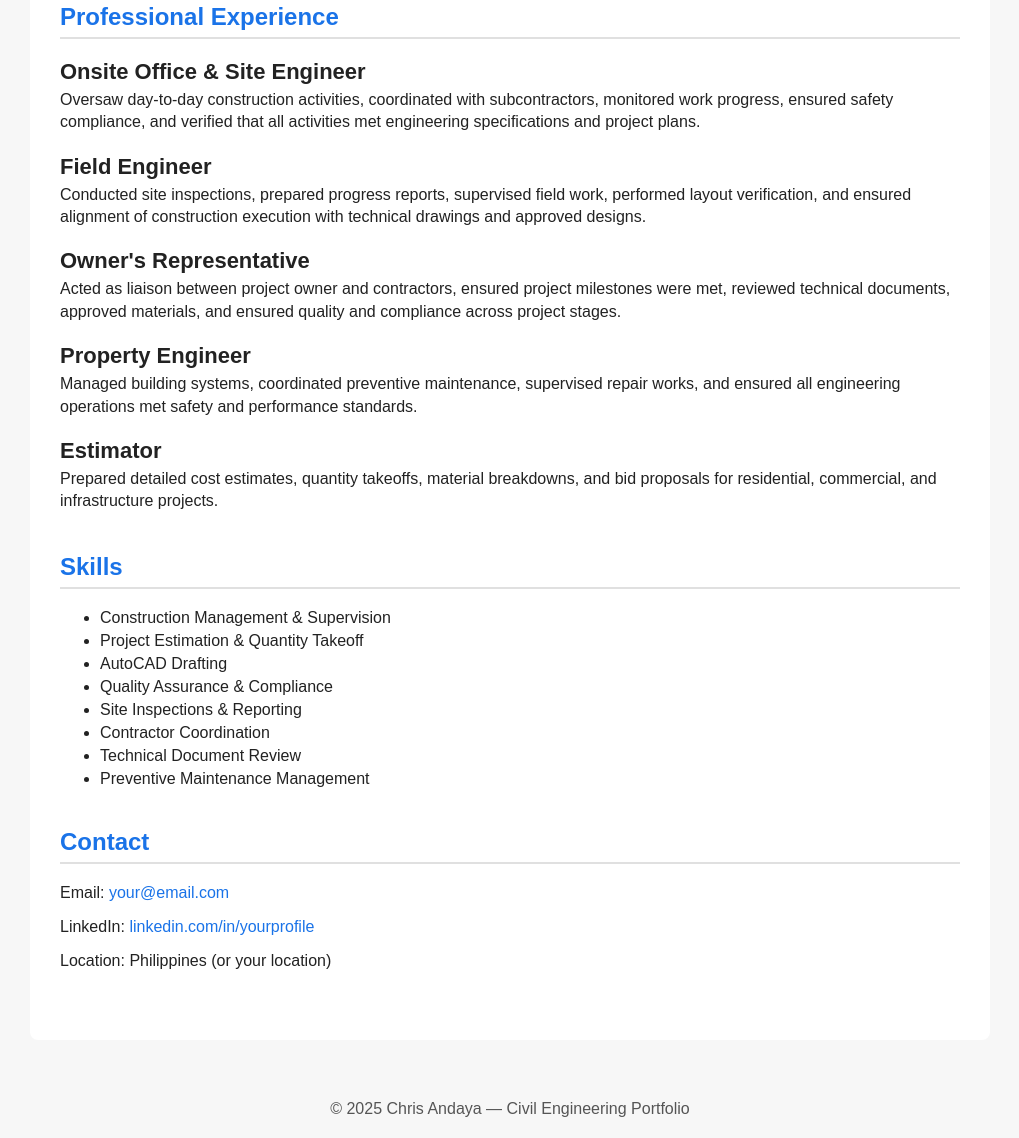
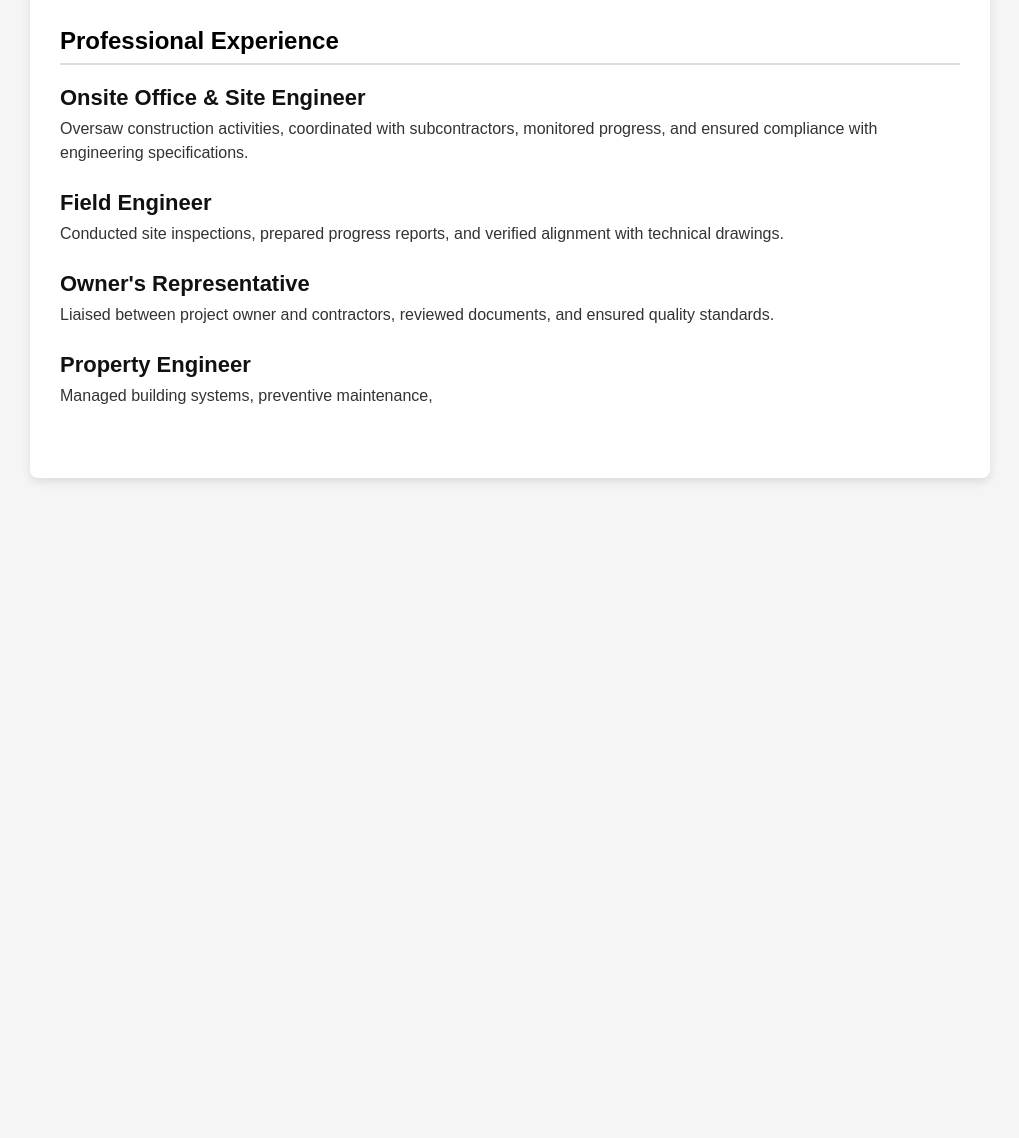
Before and after one commit to tprandaya/tprandaya.github.io, a plain HTML site: page index.html in a window 1280 px wide. Shown: the part 417-1555 px from the top of the page, without its empty margins (130-1149 px from the left). After the commit the page ends 935 px from the top, so only its background shows below. Drawn offline with Linux system fonts and the light colour scheme.

Commit message:
Update index.html

```diff
--- a/index.html
+++ b/index.html
@@ -5,69 +5,80 @@
     <meta name="viewport" content="width=device-width, initial-scale=1.0">
     <title>Chris Andaya | Civil Engineer Portfolio</title>
     <style>
+        /* Global Styles */
         body {
             font-family: Arial, sans-serif;
-            background: #f7f7f7;
             margin: 0;
             padding: 0;
+            background: #f5f5f5;
             color: #222;
         }
+        a { color: #333; text-decoration: none; }
+        a:hover { color: #555; }
+
+        /* Header */
         header {
-            background: #1a73e8;
-            color: white;
-            padding: 40px 20px;
+            background: #000;
+            color: #fff;
             text-align: center;
+            padding: 50px 20px;
         }
-        header h1 {
-            margin: 0;
-            font-size: 38px;
-        }
-        header p {
-            font-size: 18px;
-        }
+        header h1 { margin: 0; font-size: 40px; }
+        header p { font-size: 18px; color: #ccc; }
+
+        /* Container */
         .container {
             width: 90%;
             max-width: 900px;
             margin: 40px auto;
-            background: white;
+            background: #fff;
             padding: 30px;
             border-radius: 8px;
+            box-shadow: 0 4px 10px rgba(0,0,0,0.1);
         }
+
+        /* Section titles */
         h2 {
-            color: #1a73e8;
-            border-bottom: 2px solid #e0e0e0;
-            padding-bottom: 6px;
+            color: #000;
+            border-bottom: 2px solid #ddd;
+            padding-bottom: 8px;
+            margin-bottom: 20px;
         }
-        .section {
-            margin-bottom: 40px;
-        }
+        .section { margin-bottom: 40px; }
+
+        /* Experience */
         .experience-item {
-            margin-bottom: 20px;
+            margin-bottom: 25px;
         }
         .experience-item h3 {
             margin: 0;
             font-size: 22px;
+            color: #111;
         }
         .experience-item p {
-            margin: 4px 0 10px 0;
-            line-height: 1.4em;
+            margin: 6px 0 10px 0;
+            line-height: 1.5em;
+            color: #333;
         }
-        .skills-list li {
-            margin-bottom: 5px;
-        }
+
+        /* Skills */
+        .skills-list li { margin-bottom: 6px; color: #333; }
+
+        /* Contact */
+        .contact a { color: #000; }
+        .contact a:hover { color: #555; }
+
+        /* Footer */
         footer {
             text-align: center;
             padding: 20px;
             color: #555;
+            background: #eee;
             margin-top: 40px;
-        }
-        .contact a {
-            color: #1a73e8;
-            text-decoration: none;
+            font-size: 14px;
         }
     </style>
 </head>
-
 <body>
 
 <header>
@@ -80,12 +91,7 @@
     <!-- ABOUT -->
     <div class="section">
         <h2>About Me</h2>
-        <p>
-            I am a Civil Engineer with professional experience in construction management,
-            onsite supervision, property engineering, and project estimation.
-            I specialize in coordinating field operations, ensuring quality compliance,
-            managing contractors, and representing owners in technical and administrative project needs.
-        </p>
+        <p>I am a Civil Engineer with professional experience in construction management, onsite supervision, property engineering, and project estimation. I specialize in coordinating field operations, ensuring quality compliance, managing contractors, and representing owners in technical and administrative project needs.</p>
     </div>
 
     <!-- EXPERIENCE -->
@@ -94,75 +100,19 @@
 
         <div class="experience-item">
             <h3>Onsite Office & Site Engineer</h3>
-            <p>
-                Oversaw day-to-day construction activities, coordinated with subcontractors,
-                monitored work progress, ensured safety compliance, and verified that all activities
-                met engineering specifications and project plans.
-            </p>
+            <p>Oversaw construction activities, coordinated with subcontractors, monitored progress, and ensured compliance with engineering specifications.</p>
         </div>
 
         <div class="experience-item">
             <h3>Field Engineer</h3>
-            <p>
-                Conducted site inspections, prepared progress reports, supervised field work,
-                performed layout verification, and ensured alignment of construction execution
-                with technical drawings and approved designs.
-            </p>
+            <p>Conducted site inspections, prepared progress reports, and verified alignment with technical drawings.</p>
         </div>
 
         <div class="experience-item">
             <h3>Owner's Representative</h3>
-            <p>
-                Acted as liaison between project owner and contractors, ensured project milestones
-                were met, reviewed technical documents, approved materials, and ensured quality and
-                compliance across project stages.
-            </p>
+            <p>Liaised between project owner and contractors, reviewed documents, and ensured quality standards.</p>
         </div>
 
         <div class="experience-item">
             <h3>Property Engineer</h3>
-            <p>
-                Managed building systems, coordinated preventive maintenance, supervised repair works,
-                and ensured all engineering operations met safety and performance standards.
-            </p>
-        </div>
-
-        <div class="experience-item">
-            <h3>Estimator</h3>
-            <p>
-                Prepared detailed cost estimates, quantity takeoffs, material breakdowns,
-                and bid proposals for residential, commercial, and infrastructure projects.
-            </p>
-        </div>
-    </div>
-
-    <!-- SKILLS -->
-    <div class="section">
-        <h2>Skills</h2>
-        <ul class="skills-list">
-            <li>Construction Management & Supervision</li>
-            <li>Project Estimation & Quantity Takeoff</li>
-            <li>AutoCAD Drafting</li>
-            <li>Quality Assurance & Compliance</li>
-            <li>Site Inspections & Reporting</li>
-            <li>Contractor Coordination</li>
-            <li>Technical Document Review</li>
-            <li>Preventive Maintenance Management</li>
-        </ul>
-    </div>
-
-    <!-- CONTACT -->
-    <div class="section contact">
-        <h2>Contact</h2>
-        <p>Email: <a href="mailto:your@email.com">your@email.com</a></p>
-        <p>LinkedIn: <a href="#">linkedin.com/in/yourprofile</a></p>
-        <p>Location: Philippines (or your location)</p>
-    </div>
-</div>
-
-<footer>
-    © 2025 Chris Andaya — Civil Engineering Portfolio
-</footer>
-
-</body>
-</html>
+            <p>Managed building systems, preventive maintenance,
```
